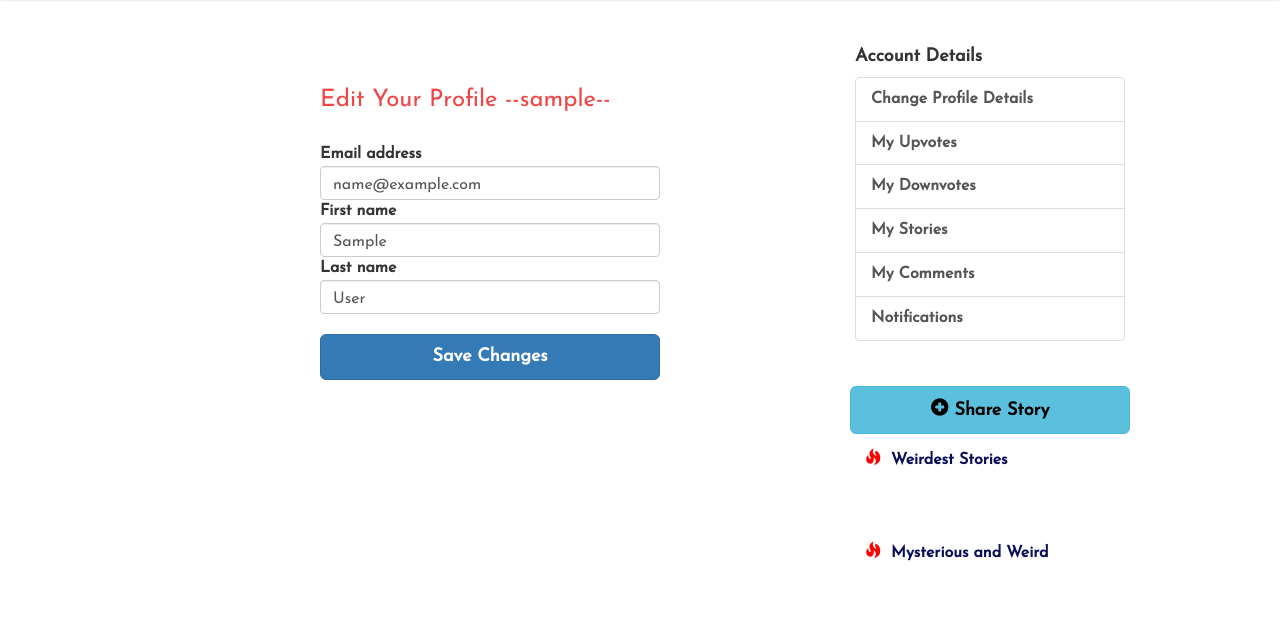
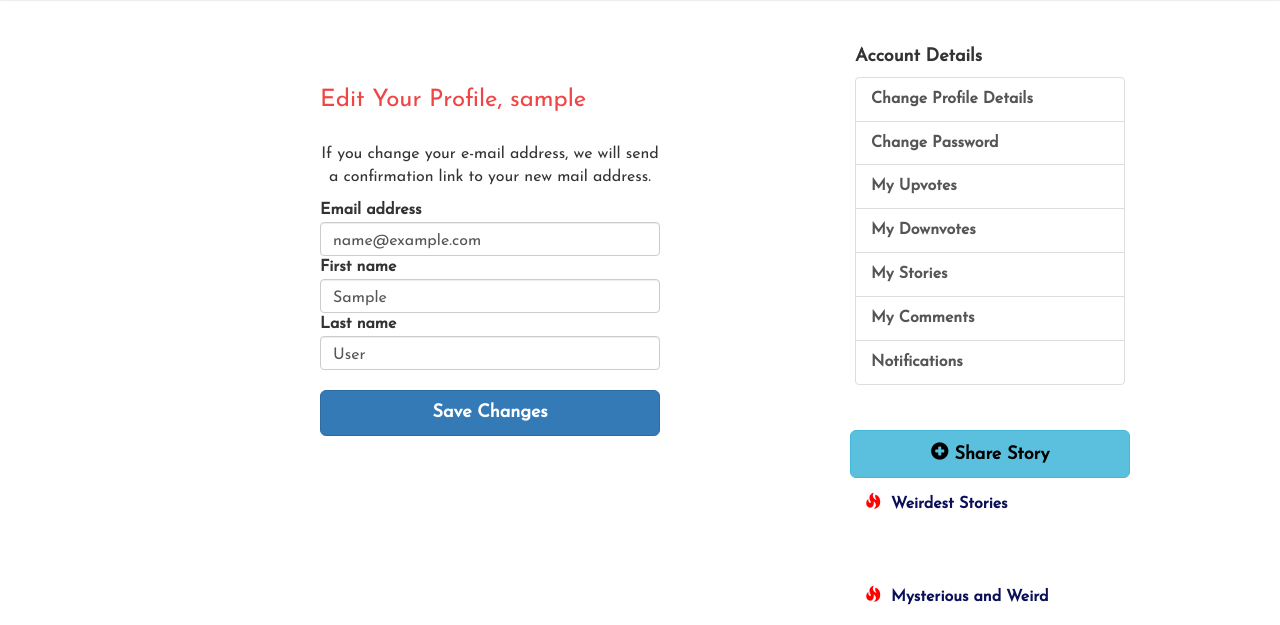
Before and after one commit to OrhanOdabasi/weirdbutreal, a Django app: page /edit-profile in a window 1280 px wide. Shown: the part 53-678 px from the top of the page. Run offline with Django 3.2, Linux system fonts and the light colour scheme; the visitor is signed in with stand-in values (Sample User, id 1); data comes from the database, SQL or seed files in the repository; data that the repository does not hold is empty; some libraries are stand-ins or nearby versions; some web fonts are replaced.

Commit message:
password change functionality added, mail system improvements

```diff
--- a/story/forms.py
+++ b/story/forms.py
@@ -47,7 +47,6 @@ class PostStoryForm(forms.ModelForm):
         return text
 
 
-
 class LoginForm(forms.Form):
     # It is the form used for logging a existing user in.
     username = forms.CharField(max_length=13, widget = forms.TextInput(attrs={'class': 'form-control'}))
@@ -92,6 +91,15 @@ class SignupForm(forms.ModelForm):
                 'class': 'form-control',
                 'required': 'required'}),
         }
+
+    def clean_password(self):
+        # must have 6 characters at least
+        password = self.cleaned_data.get("password")
+        if len(password) < 6:
+            raise forms.ValidationError("Password must be at least 6 characters!")
+        if len(password) > 20:
+            raise forms.ValidationError("Password must be max. 20 characters!")
+        return password
 
     def clean_password2(self):
         # It checks if emails fields are identical.
@@ -178,6 +186,7 @@ class UserEditForm(forms.ModelForm):
         return username
     """
 
+
 class ProfileEditForm(forms.ModelForm):
     # It allows to edit other profile details.
     class Meta:
@@ -223,3 +232,52 @@ class ReportStory(forms.ModelForm):
                 'cols' : 60,
                 'class' : 'form-control',}),
         }
+
+
+class resetPassword(forms.Form):
+    # it's a password reset form
+    email_addr = forms.EmailField(label="E-mail address:", widget = forms.EmailInput(attrs={
+        'class': 'form-control',
+         'required': 'required'}))
+
+    def clean(self, *args, **kwargs):
+        # should check if there is a user with the specified email
+        email_addr = self.cleaned_data.get("email_addr")
+        qs = User.objects.filter(email=email_addr)
+        if qs.count() == 0:
+            raise forms.ValidationError("This e-mail address doesn't exist!")
+        return super(resetPassword, self).clean(*args, **kwargs)
+
+
+class changePassword(forms.Form):
+    # it's a form to change existing password
+    old_password = forms.CharField(label="Old Password:", widget = forms.PasswordInput(attrs={
+        'class': 'form-control',
+        'required': 'required',
+    }))
+    new_password = forms.CharField(label="New Password:", widget = forms.PasswordInput(attrs={
+        'class': 'form-control',
+        'required': 'required',
+    }))
+    new_password2 = forms.CharField(label="Re-type New Password:", widget = forms.PasswordInput(attrs={
+        'class': 'form-control',
+        'required': 'required',
+    }))
+
+    def clean(self, *args, **kwargs):
+        # other two fields must match
+        old_password = self.cleaned_data.get('old_password')
+        new_password = self.cleaned_data.get('new_password')
+        new_password2 = self.cleaned_data.get('new_password2')
+        if new_password is None or new_password == "":
+            raise forms.ValidationError("You cannot leave old password field blank!")
+        if new_password != new_password2:
+            raise forms.ValidationError("New passwords did not match!")
+        if old_password == new_password2:
+            raise forms.ValidationError("You did not change your password")
+        if len(new_password) < 6:
+            raise forms.ValidationError("Password must be at least 6 characters!")
+        elif len(new_password) > 20:
+            raise forms.ValidationError("Password must be max. 20 characters!")
+
+        return super(changePassword, self).clean(*args, **kwargs)
--- a/story/templates/forms/edit-profile.html
+++ b/story/templates/forms/edit-profile.html
@@ -15,12 +15,15 @@
   <div class="post-container">
     <div class="auth-form">
 
-      <h3 class="page-title">Edit Your Profile --{{ request.user }}--</h3>
+      <h3 class="page-title">Edit Your Profile, {{ request.user }}</h3>
       {% if messages %}
         {% for message in messages  %}
           <div class="alert alert-{{ message.tags }}" role="alert">{{ message }}</div>
         {% endfor %}
       {% endif %}
+      <p style="margin-top: 5px; text-align: center;">
+        If you change your e-mail address, we will send a confirmation link to your new mail address.
+      </p>
 
       <form method="POST" action=""> {% csrf_token %}
         {% for field in form %}
@@ -36,6 +39,7 @@
         #}-->
         <button type="submit" class="btn btn-primary btn-lg btn-block" id="auth-button">Save Changes</button>
       </form>
+
     </div>
   </div>
 {% endblock %}
--- a/story/templates/forms/post-story.html
+++ b/story/templates/forms/post-story.html
@@ -12,7 +12,7 @@
         {{ form.non_field_errors }}
       </div>
     {% endif %}
-    <form class="form-container" method="post" action=""> {% csrf_token %}
+    <form class="form-container" method="POST" action=""> {% csrf_token %}
       {% for field in form  %}
       <div class="form-group-container">
         <div class="form-element-label">
--- a/story/templates/forms/report.html
+++ b/story/templates/forms/report.html
@@ -17,7 +17,7 @@
       {% endfor %}
     {% endif %}
   {% if not messages %}
-    <form class="form-container" method="post" action=""> {% csrf_token %}
+    <form class="form-container" method="POST" action=""> {% csrf_token %}
       {% for field in form  %}
       <div class="form-group-container">
         <div class="form-element-label">
--- a/story/templates/misc/help.html
+++ b/story/templates/misc/help.html
@@ -76,6 +76,11 @@
           </p>
         </li>
       </ul>
+      <h3>What are we planning to do?</h3>
+      <ul>
+        <li>adding lazy load functionality for listing pages.</li>
+        <li>adding public profile page to see users' popularities, weirdness levels so on.</li>
+      </ul>
     </div>
   </div>
 {% endblock %}
--- a/story/templates/modules/profile_detail_menu.html
+++ b/story/templates/modules/profile_detail_menu.html
@@ -3,6 +3,7 @@
   <div class="list-group">
     {# //TODO: add 'active' to class for current page #}
     <a href="{% url 'editprofilePage' %}" class="list-group-item list-group-item-action"><strong>Change Profile Details</strong></a>
+    <a href="{% url 'changepasswordPage' %}" class="list-group-item list-group-item-action"><strong>Change Password</strong></a>
     <a href="{% url 'myupvotesPage' %}" class="list-group-item list-group-item-action"><strong>My Upvotes</strong></a>
     <a href="{% url 'mydownvotesPage' %}" class="list-group-item list-group-item-action"><strong>My Downvotes</strong></a>
     <a href="{% url 'mypostsPage' %}" class="list-group-item list-group-item-action"><strong>My Stories</strong></a>
--- a/story/templates/registration/login.html
+++ b/story/templates/registration/login.html
@@ -23,7 +23,7 @@
 
         <button type="submit" class="btn btn-primary btn-lg btn-block" id="auth-button">Login</button>
         <p style="margin-top: 5px; text-align: center;">
-          <strong>If you don't remember your password, <a href="{% url 'passreminderPage' %}">click here</a></strong>
+          <strong>If you don't remember your password, <a href="{% url 'resetpasswordPage' %}">click here</a></strong>
         </p>
         <p style="text-align: center;">
           <strong>Don't have an account? <a href="{% url 'registerPage' %}">Sign up now!</a></strong>
--- a/story/templates/registration/pass_reminder.html
+++ /dev/null
@@ -1,5 +0,0 @@
-{% extends "base.html" %}
-
-{% block title %}
-  Remind Me My Password
-{% endblock %}
--- a/story/urls.py
+++ b/story/urls.py
@@ -17,7 +17,8 @@ urlpatterns = [
     url(r'^login$', views.login_view, name='loginPage'),
     url(r'^logout$', views.logout_view, name='logoutPage'),
     url(r'^register$', views.register, name='registerPage' ),
-    url(r'^pass-reminder/$', views.passReminder, name='passreminderPage'),
+    url(r'^resetpassword/$', views.resetpassword, name='resetpasswordPage'),
+    url(r'^changepassword/$', views.changepassword, name='changepasswordPage'),
     url(r'^myposts$', views.myposts, name='mypostsPage'),
     url(r'^mycomments$', views.mycomments, name='mycommentsPage'),
     url(r'^myupvotes$', views.myupvotes, name='myupvotesPage'),
--- a/story/views.py
+++ b/story/views.py
@@ -23,7 +23,9 @@ from .forms import (PostStoryForm,
                     ProfileEditForm,
                     UserEditForm,
                     LeaveComment,
-                    ReportStory)
+                    ReportStory,
+                    resetPassword,
+                    changePassword,)
 
 # post per page
 ppp = 10
@@ -353,9 +355,31 @@ def register(request):
     return render(request, 'registration/signup.html', context)
 
 
-# TODO: Undone passreminder page
-def passReminder(request):
-    # password remider page
+@login_required(redirect_field_name='redirect', login_url='/login')
+def changepassword(request):
+    # change password
+    form = changePassword()
+    user = request.user
+    if request.method == "POST":
+        form = changePassword(request.POST)
+        if form.is_valid():
+            old_password = request.POST.get("old_password")
+            auth_check = authenticate(username=user, password=old_password)
+            if auth_check:
+                new_password = request.POST.get("new_password")
+                try:
+                    u = User.objects.get(username=user)
+                    u.set_password(new_password)
+                    u.save()
+                    msg = "Your password has been changed successfully!"
+                    messages.success(request, msg)
+                except:
+                    msg = "Some error occured!"
+                    messages.warning(request, msg)
+            else:
+                msg = "Your old password did not match!"
+                messages.warning(request, msg)
+
     latest_f, latest_m, latest_a = latestStories(eptm)
     if request.user.is_authenticated:
         unread, notifications = getNotifications(user=request.user, last=5)
@@ -369,8 +393,34 @@ def passReminder(request):
         'latest_a' : latest_a,
         'notifications' : notifications,
         'unread' : unread,
+        'form' : form,
     }
-    return render(request, 'registration/pass_reminder.html', context)
+    return render(request, 'forms/changepassword.html', context)
+
+
+# TODO: Undone passreminder page
+def resetpassword(request):
+    # password reset page
+    if request.user.is_authenticated:
+        return redirect(reverse('profilePage'))
+    form = resetPassword(request.POST or None)
+    if form.is_valid():
+        #TODO: send mail
+        print("valid")
+        msg = "We have sent you a mail! Check your mailbox and click the link!"
+        messages.success(request, msg)
+
+    latest_f, latest_m, latest_a = latestStories(eptm)
+
+    context = {
+        'latest_f' : latest_f,
+        'latest_m' : latest_m,
+        'latest_a' : latest_a,
+        'notifications' : False,
+        'unread' : False,
+        'form' : form,
+    }
+    return render(request, 'registration/resetpassword.html', context)
 
 
 @login_required(redirect_field_name='redirect', login_url='/login')
```
Also changed, not shown: story/templates/forms/changepassword.html (added, +33 -0 lines), story/templates/registration/resetpassword.html (added, +41 -0 lines), 1 other file.
